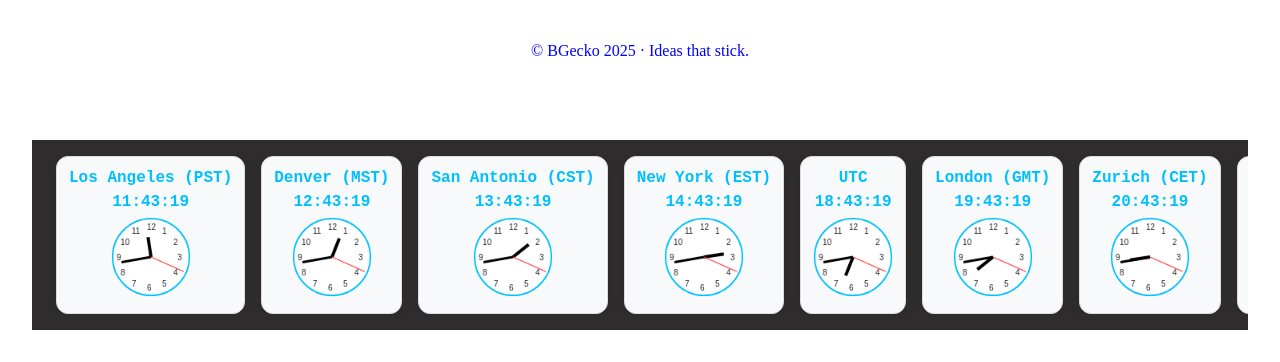
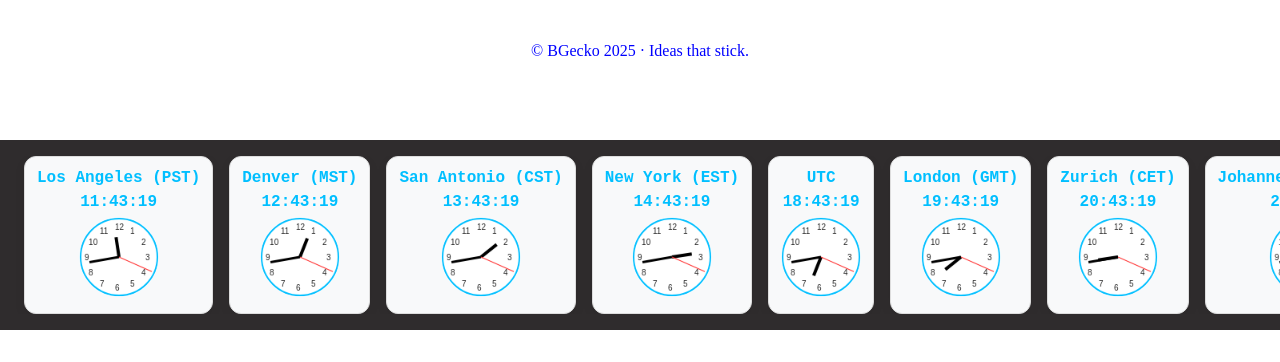
Before and after one commit to BGeckoResearch/BGeckoResearch.github.io, a plain HTML site: page index.html in a window 1280 px wide. Shown: the part 1107-1469 px from the top of the page. Drawn offline with nearby package versions, Linux system fonts and the light colour scheme.

Commit message:
Update style.css

```diff
--- a/style.css
+++ b/style.css
@@ -167,3 +167,20 @@ a {
     border-radius: 50%;
     background: #fff;
 }
+
+/* ── Force the clock-bar to bleed full-width ── */
+.bottom-clock-bar {
+    position: relative;     /* so we can shift it */
+    left: 50%;              /* start in the middle */
+    margin-left: -50vw;     /* pull back by half the viewport */
+    width: 100vw;           /* then span the full viewport width */
+    box-sizing: border-box; /* include padding in that width */
+    background-color: #2F2C2D;
+    padding: 16px 0;
+    overflow-x: auto;       /* allow horizontal scroll if needed */
+}
+
+/* if you notice a horizontal scrollbar on mobile, you can hide it: */
+body {
+    overflow-x: hidden;
+}
```
